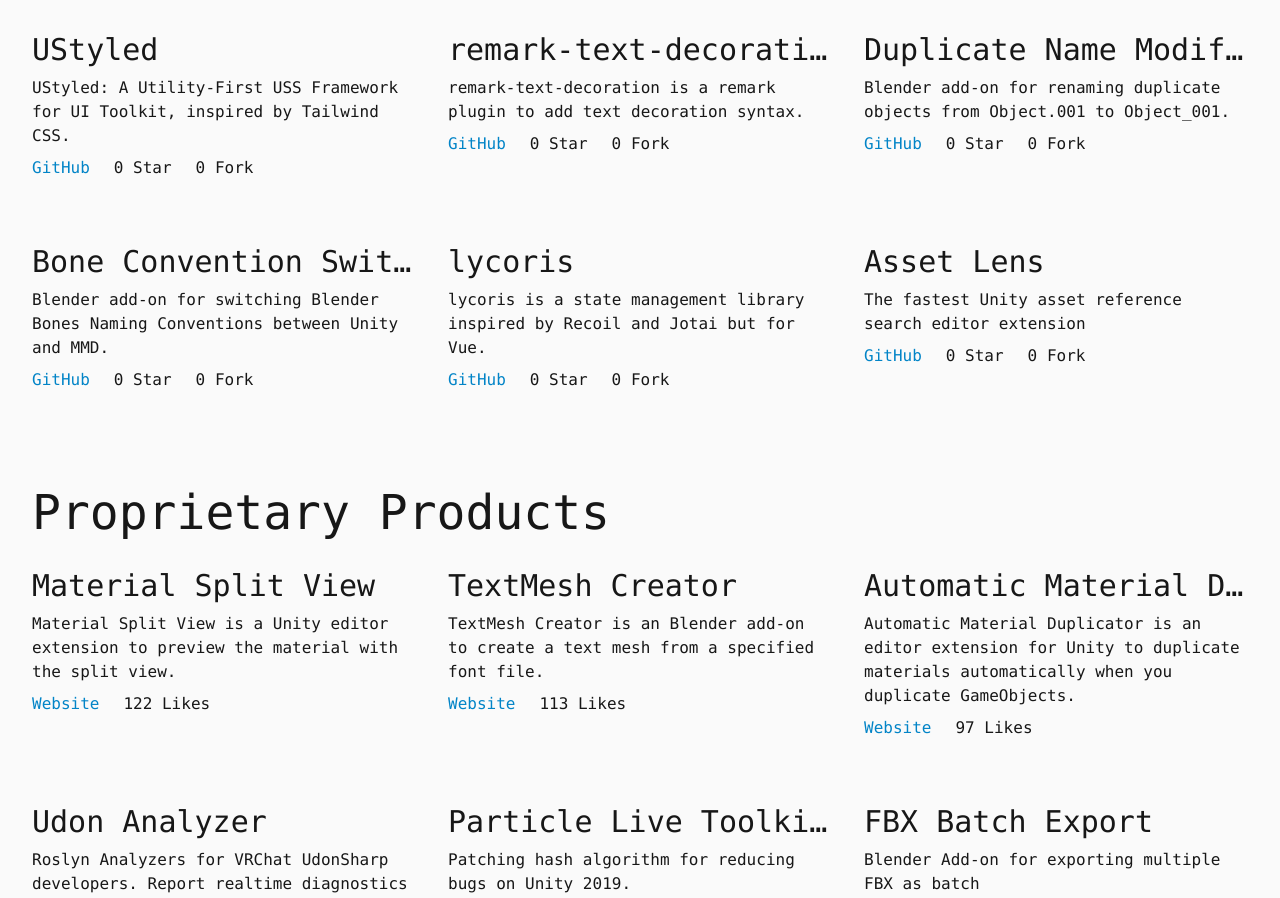
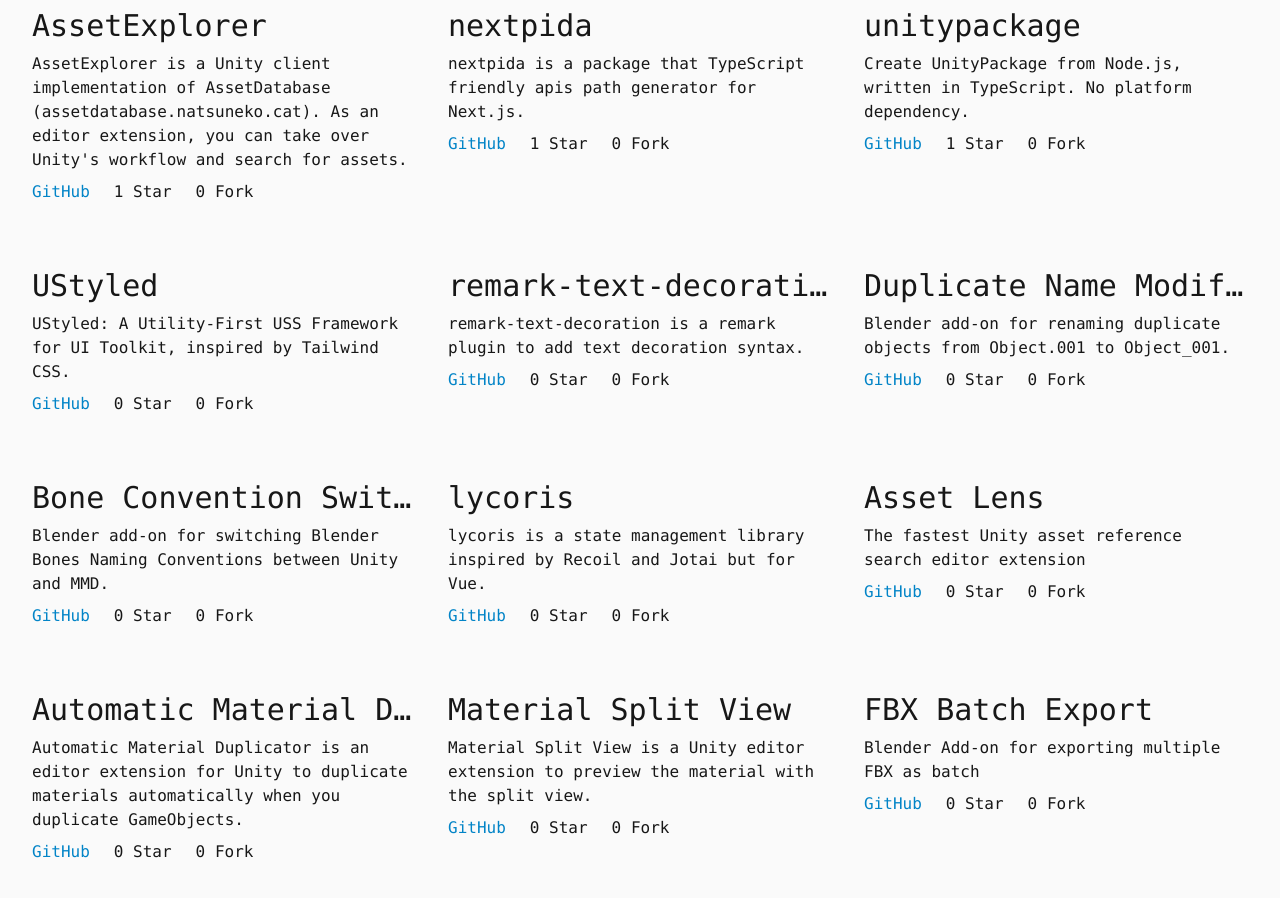
Before and after one commit to mika-f/natsuneko.com, a Next.js app: page / in a window 1280 px wide. Shown: the part 1800-2698 px from the top of the page. Built offline with nearby package versions, Linux system fonts and the light colour scheme; no server answers.

Commit message:
chore: add entries

```diff
--- a/src/components/OpenSourceProduct.tsx
+++ b/src/components/OpenSourceProduct.tsx
@@ -17,7 +17,9 @@ const OpenSourceProduct: React.FC<Props> = ({ product }) => {
       <div className="text-sm md:text-base">
         <ul className="flex gap-x-6">
           <li>
-            <ExternalLink href={product.repository}>GitHub</ExternalLink>
+            <ExternalLink href={`https://github.com/${product.repository}`}>
+              GitHub
+            </ExternalLink>
           </li>
           <li>
             {product.stars} {product.stars > 1 ? "Stars" : "Star"}
--- a/src/configurations/products.ts
+++ b/src/configurations/products.ts
@@ -24,14 +24,14 @@ const OSS_PRODUCTS: OpenSourceProduct[] = [
   {
     title: "NekoDraw",
     description: "AI powered Illustration Assistant for CLIP STUDIO PAINT.",
-    repository: "https://github.com/mika-f/nekodraw",
+    repository: "mika-f/nekodraw",
     stars: 114,
     forks: 6,
   },
   {
     title: "Drag-and-Drop Support",
     description: "Experimental Blender Add-on: Drag and Drop Support",
-    repository: "https://github.com/mika-f/blender-drag-and-drop",
+    repository: "mika-f/blender-drag-and-drop",
     stars: 186,
     forks: 5,
   },
@@ -39,8 +39,7 @@ const OSS_PRODUCTS: OpenSourceProduct[] = [
     title: "Animation Auto Assignment",
     description:
       "Unity Editor Extension that tracks changes on hierarchy and automatically repairs animation property paths.",
-    repository:
-      "https://github.com/natsuneko-laboratory/animation-auto-assignment",
+    repository: "natsuneko-laboratory/animation-auto-assignment",
     stars: 13,
     forks: 0,
   },
@@ -48,8 +47,7 @@ const OSS_PRODUCTS: OpenSourceProduct[] = [
     title: "Refined Animation Property",
     description:
       "Unity Editor Extension that refine animation property editor.",
-    repository:
-      "https://github.com/natsuneko-laboratory/refined-animation-property",
+    repository: "natsuneko-laboratory/refined-animation-property",
     stars: 10,
     forks: 0,
   },
@@ -57,7 +55,7 @@ const OSS_PRODUCTS: OpenSourceProduct[] = [
     title: "Dairi",
     description:
       "Dairi is a small, simple, and customizable Git LFS Proxy for the Edges. It works on Serverless Edge Platforms such as Cloudflare Workers, Deno, Vercel, AWS Lambda, Lambda@Edge, and Node.js.",
-    repository: "https://github.com/natsuneko-laboratory/git-lfs-proxy",
+    repository: "natsuneko-laboratory/git-lfs-proxy",
     stars: 7,
     forks: 0,
   },
@@ -65,8 +63,7 @@ const OSS_PRODUCTS: OpenSourceProduct[] = [
     title: "Animator Controller Tool PostProcessing",
     description:
       "Rewrite the behavior of AnimatorControllerTool to be the default setting recommended by VRChat.",
-    repository:
-      "https://github.com/natsuneko-laboratory/animator-controller-tool-post-processing",
+    repository: "natsuneko-laboratory/animator-controller-tool-post-processing",
     stars: 6,
     forks: 0,
   },
@@ -74,15 +71,14 @@ const OSS_PRODUCTS: OpenSourceProduct[] = [
     title: "Constraint by Humanoid",
     description:
       "A Unity editor extension that configures IConstraint component based on Unity Humanoid Rules.",
-    repository:
-      "https://github.com/natsuneko-laboratory/constraint-by-humanoid",
+    repository: "natsuneko-laboratory/constraint-by-humanoid",
     stars: 4,
     forks: 0,
   },
   {
     title: "create-unitypackage",
     description: "Create UnityPackage without Unity in GitHub Actions",
-    repository: "https://github.com/natsuneko-laboratory/create-unitypackage",
+    repository: "natsuneko-laboratory/create-unitypackage",
     stars: 3,
     forks: 0,
   },
@@ -90,7 +86,7 @@ const OSS_PRODUCTS: OpenSourceProduct[] = [
     title: "Power Rename",
     description:
       "PowerRename for Unity is Unity editor extension for renaming GameObjects in hierarchy.",
-    repository: "https://github.com/natsuneko-laboratory/power-rename",
+    repository: "natsuneko-laboratory/power-rename",
     stars: 2,
     forks: 0,
   },
@@ -98,7 +94,7 @@ const OSS_PRODUCTS: OpenSourceProduct[] = [
     title: "Refractions",
     description:
       "The .NET reflection library for .NET Standard 2.0 (for Unity backward compatibles).",
-    repository: "https://github.com/natsuneko-laboratory/refractions",
+    repository: "natsuneko-laboratory/refractions",
     stars: 1,
     forks: 0,
   },
@@ -106,7 +102,7 @@ const OSS_PRODUCTS: OpenSourceProduct[] = [
     title: "AssetExplorer",
     description:
       "AssetExplorer is a Unity client implementation of AssetDatabase (assetdatabase.natsuneko.cat). As an editor extension, you can take over Unity's workflow and search for assets.",
-    repository: "https://github.com/mika-f/AssetExplorer",
+    repository: "mika-f/AssetExplorer",
     stars: 1,
     forks: 0,
   },
@@ -114,7 +110,7 @@ const OSS_PRODUCTS: OpenSourceProduct[] = [
     title: "UStyled",
     description:
       "UStyled: A Utility-First USS Framework for UI Toolkit, inspired by Tailwind CSS.",
-    repository: "https://github.com/mika-f/UStyled",
+    repository: "mika-f/UStyled",
     stars: 0,
     forks: 0,
   },
@@ -122,7 +118,7 @@ const OSS_PRODUCTS: OpenSourceProduct[] = [
     title: "remark-text-decoration",
     description:
       "remark-text-decoration is a remark plugin to add text decoration syntax.",
-    repository: "https://github.com/mika-f/remark-text-decoration",
+    repository: "mika-f/remark-text-decoration",
     stars: 0,
     forks: 0,
   },
@@ -130,7 +126,7 @@ const OSS_PRODUCTS: OpenSourceProduct[] = [
     title: "Duplicate Name Modifier",
     description:
       "Blender add-on for renaming duplicate objects from Object.001 to Object_001.",
-    repository: "https://github.com/mika-f/duplicate-name-modifier",
+    repository: "mika-f/duplicate-name-modifier",
     stars: 0,
     forks: 0,
   },
@@ -138,7 +134,7 @@ const OSS_PRODUCTS: OpenSourceProduct[] = [
     title: "Bone Convention Switcher",
     description:
       "Blender add-on for switching Blender Bones Naming Conventions between Unity and MMD.",
-    repository: "https://github.com/mika-f/bone-convention-switcher",
+    repository: "mika-f/bone-convention-switcher",
     stars: 0,
     forks: 0,
   },
@@ -146,7 +142,7 @@ const OSS_PRODUCTS: OpenSourceProduct[] = [
     title: "lycoris",
     description:
       "lycoris is a state management library inspired by Recoil and Jotai but for Vue.",
-    repository: "https://github.com/mika-f/lycoris",
+    repository: "mika-f/lycoris",
     stars: 0,
     forks: 0,
   },
@@ -154,14 +150,77 @@ const OSS_PRODUCTS: OpenSourceProduct[] = [
     title: "nextpida",
     description:
       "nextpida is a package that TypeScript friendly apis path generator for Next.js.",
-    repository: "https://github.com/mika-f/nextpida",
+    repository: "mika-f/nextpida",
     stars: 1,
     forks: 0,
   },
   {
     title: "Asset Lens",
     description: "The fastest Unity asset reference search editor extension",
-    repository: "https://github.com/natsuneko-laboratory/asset-lens",
+    repository: "natsuneko-laboratory/asset-lens",
+    stars: 0,
+    forks: 0,
+  },
+  {
+    title: "Automatic Material Duplicator",
+    description:
+      "Automatic Material Duplicator is an editor extension for Unity to duplicate materials automatically when you duplicate GameObjects.",
+    repository: "natsuneko-laboratory/automatic-material-duplicator",
+    stars: 0,
+    forks: 0,
+  },
+  {
+    title: "Material Split View",
+    description:
+      "Material Split View is a Unity editor extension to preview the material with the split view.",
+    repository: "natsuneko-laboratory/material-split-view",
+    stars: 0,
+    forks: 0,
+  },
+  {
+    title: "FBX Batch Export",
+    description: "Blender Add-on for exporting multiple FBX as batch",
+    repository: "natsuneko-laboratory/fbx-batch-export",
+    stars: 0,
+    forks: 0,
+  },
+  {
+    title: "Enhanced Transform Editor Embedded",
+    description:
+      "Unity Editor Extension enhances the transform editor that supports math functions, variables, constants, and custom functions.",
+    repository: "natsuneko-laboratory/enhanced-transform-editor-embedded",
+    stars: 3,
+    forks: 0,
+  },
+  {
+    title: "SDK2 Compatible Viewer",
+    description:
+      "The Unity editor extension that allows you to load various assets created with VRCSDK2.",
+    repository: "natsuneko-laboratory/sdk2-compat-view",
+    stars: 2,
+    forks: 0,
+  },
+  {
+    title: "unitypackage",
+    description:
+      "Create UnityPackage from Node.js, written in TypeScript. No platform dependency.",
+    repository: "natsuneko-laboratory/unitypackage",
+    stars: 1,
+    forks: 0,
+  },
+  {
+    title: "create-vpmpackage",
+    description:
+      "Create VPMPackage without Unity and additional instructions in GitHub Actions",
+    repository: "natsuneko-laboratory/create-vpmpackage",
+    stars: 0,
+    forks: 0,
+  },
+  {
+    title: "vpmpackage",
+    description:
+      "Create VPMPackage (VRChat Package) from Node.js, written in TypeScript. No platform dependency.",
+    repository: "natsuneko-laboratory/vpmpackage",
     stars: 0,
     forks: 0,
   },
@@ -181,26 +240,6 @@ const PRODUCTS: Product[] = [
       "Roslyn Analyzers for VRChat UdonSharp developers. Report realtime diagnostics in your code such as not exposed API, not supported syntaxes, and best practices for UdonSharp.",
     url: "https://docs.natsuneko.cat/en-us/udon-analyzer/overview/",
     likes: 77,
-  },
-  {
-    title: "Automatic Material Duplicator",
-    description:
-      "Automatic Material Duplicator is an editor extension for Unity to duplicate materials automatically when you duplicate GameObjects.",
-    url: "https://docs.natsuneko.cat/en-us/automatic-material-duplicator/overview/",
-    likes: 97,
-  },
-  {
-    title: "Material Split View",
-    description:
-      "Material Split View is a Unity editor extension to preview the material with the split view.",
-    url: "https://docs.natsuneko.cat/en-us/material-split-view/",
-    likes: 122,
-  },
-  {
-    title: "FBX Batch Export",
-    description: "Blender Add-on for exporting multiple FBX as batch",
-    url: "https://natsuneko-vrc.booth.pm/items/3853094",
-    likes: 45,
   },
   {
     title: "Particle Live Toolkit - Algo Patcher",
```
